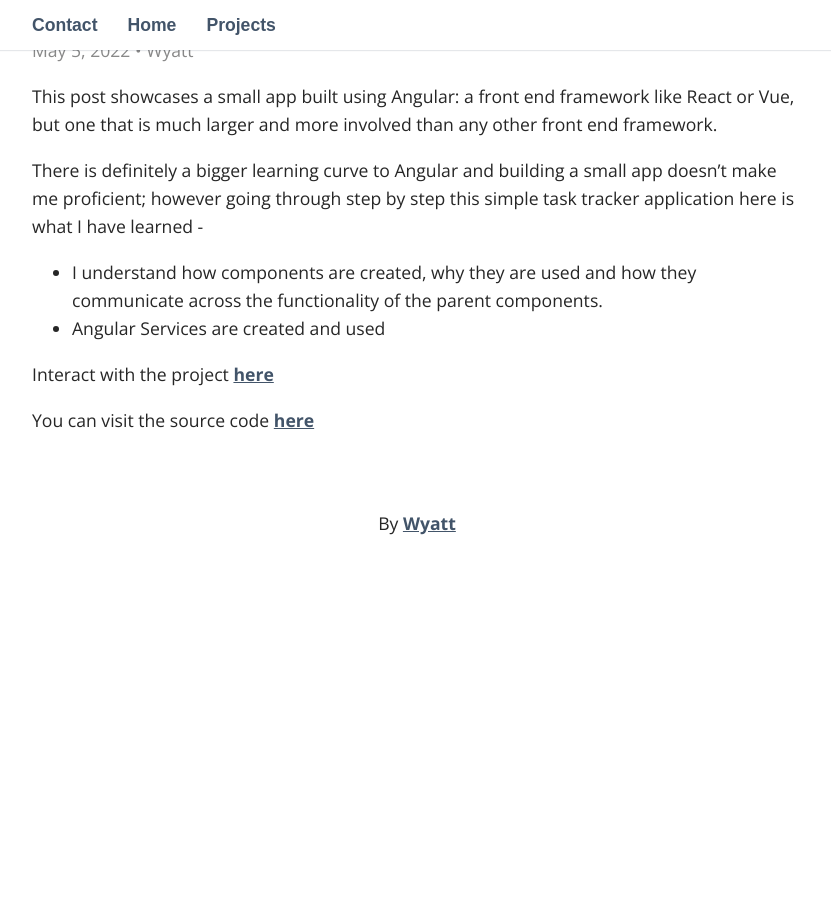
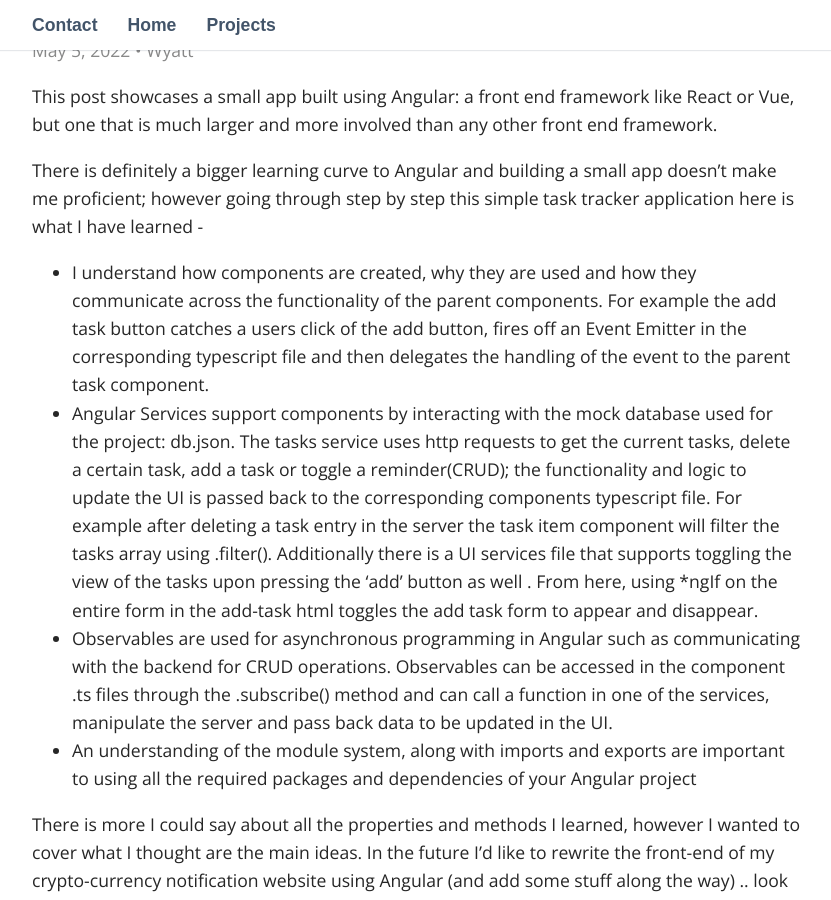
Before and after one commit to EagleEye33/WyattCC, a Jekyll site: the page built from _posts/2022-05-04-Angular-introduction.md, in a window 1280 px wide and 900 px high, scrolled down 575 px. Shown: the whole window, without its empty margins (223-1054 px from the left). Built offline with Jekyll 4.4.1, drawn with Linux system fonts in a browser that asks for light colours; some web fonts are replaced; before the commit the page ends 1170 px from its top, so only the background shows below that; some of the changed text lies outside the part shown.

Commit message:
angular project complete

```diff
--- a/_posts/2022-05-04-Angular-introduction.md
+++ b/_posts/2022-05-04-Angular-introduction.md
@@ -9,9 +9,14 @@ author: Wyatt
 This post showcases a small app built using Angular: a front end framework like React or Vue, but one that is much larger and more involved than any other front end framework.
 
 There is definitely a bigger learning curve to Angular and building a small app doesn't make me proficient; however going through step by step this simple task tracker application here is what I have learned -
-- I understand how components are created, why they are used and how they communicate across the functionality of the parent components.
-- Angular Services are created and used
+- I understand how components are created, why they are used and how they communicate across the functionality of the parent components. For example the add task button catches a users click of the add button, fires off an Event Emitter in the corresponding typescript file and then delegates the handling of the event to the parent task component.
+- Angular Services support components by interacting with the mock database used for the project: db.json. The tasks service uses http requests to get the current tasks, delete a certain task, add a task or toggle a reminder(CRUD); the functionality and logic to update the UI is passed back to the corresponding components typescript file. For example after deleting a task entry in the server the task item component will filter the tasks array using .filter(). Additionally there is a UI services file that supports toggling the view of the tasks upon pressing the ‘add’ button as well . From here, using *ngIf on the entire form in the add-task html toggles the add task form to appear and disappear.
+- Observables are used for asynchronous programming in Angular such as communicating with the backend for CRUD operations. Observables can be accessed in the component .ts files through the .subscribe() method and can call a function in one of the services, manipulate the server and pass back data to be updated in the UI.
+- An understanding of the module system, along with imports and exports are important to using all the required packages and dependencies of your Angular project
 
-Interact with the project [here](https://wyattcolyn.github.io/beginning_react){:target="blank"}
+There is more I could say about all the properties and methods I learned, however I wanted to cover what I thought are the main ideas. In the future I'd like to rewrite the front-end of my crypto-currency notification website using Angular (and add some stuff along the way) .. look out for an update one day
 
-You can visit the source code [here](https://github.com/wyattcolyn/beginning_react/tree/main){:target="blank"}
+
+Interact with the project [here](https://wyattcolyn.github.io/AngularIntroduction){:target="blank"}
+
+You can visit the source code [here](https://github.com/wyattcolyn/AngularIntroduction/tree/main){:target="blank"}
```
